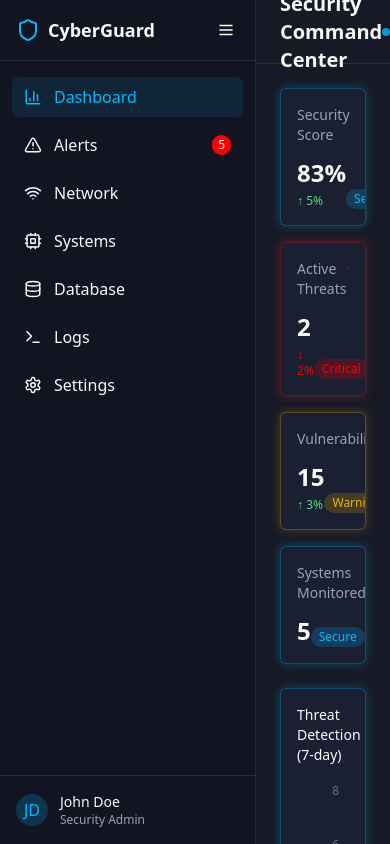
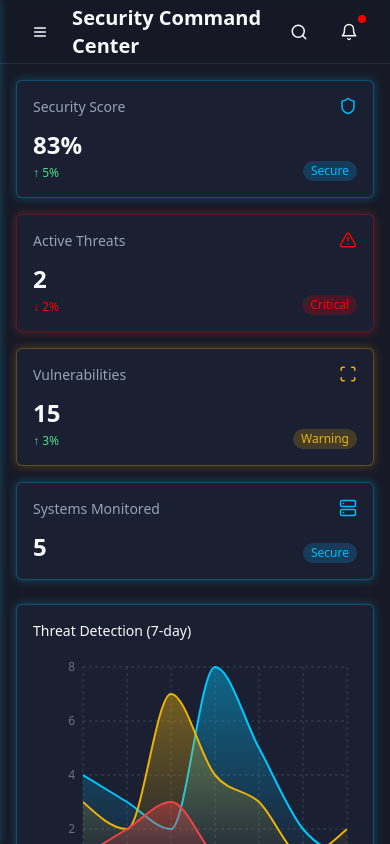
Before and after one commit to kumarsaurabhkv/cyber-guard-command-center, a React (Vite) app: page / in a window 390 px wide. Shown: the top 844 px of the page. Built offline with nearby package versions, Linux system fonts and the light colour scheme.

Commit message:
Fix: Make pages responsive
Implement responsiveness for all pages.

```diff
--- a/src/components/layout/DashboardLayout.tsx
+++ b/src/components/layout/DashboardLayout.tsx
@@ -6,6 +6,8 @@ import {
   AlertTriangle, Search
 } from 'lucide-react';
 import { cn } from '@/lib/utils';
+import { Button } from '@/components/ui/button';
+import { useToast } from '@/hooks/use-toast';
 
 interface DashboardLayoutProps {
   children: React.ReactNode;
@@ -14,6 +16,8 @@ interface DashboardLayoutProps {
 const DashboardLayout = ({ children }: DashboardLayoutProps) => {
   const [collapsed, setCollapsed] = useState(false);
   const [notifications, setNotifications] = useState(5);
+  const [mobileMenuOpen, setMobileMenuOpen] = useState(false);
+  const { toast } = useToast();
 
   const navItems = [
     { name: 'Dashboard', icon: BarChart3, active: true },
@@ -25,37 +29,60 @@ const DashboardLayout = ({ children }: DashboardLayoutProps) => {
     { name: 'Settings', icon: Settings },
   ];
 
+  const handleNavClick = (item: string) => {
+    toast({
+      title: `Navigating to ${item}`,
+      description: "This feature is coming soon!",
+    });
+  };
+
   return (
-    <div className="flex min-h-screen">
+    <div className="flex min-h-screen bg-background">
+      {/* Mobile menu overlay */}
+      {mobileMenuOpen && (
+        <div
+          className="fixed inset-0 bg-background/80 backdrop-blur-sm z-40 lg:hidden"
+          onClick={() => setMobileMenuOpen(false)}
+        />
+      )}
+
       {/* Sidebar */}
       <div className={cn(
-        "bg-sidebar h-screen flex flex-col border-r border-border transition-all duration-300",
-        collapsed ? "w-16" : "w-64"
+        "fixed inset-y-0 left-0 z-50 w-64 transform transition-transform duration-200 ease-in-out lg:relative lg:translate-x-0",
+        collapsed ? "w-16" : "w-64",
+        mobileMenuOpen ? "translate-x-0" : "-translate-x-full lg:translate-x-0"
       )}>
+        <div className="h-full bg-sidebar cyber-border flex flex-col">
           <div className="flex items-center justify-between p-4 border-b border-border">
             {!collapsed && (
               <div className="flex items-center space-x-2">
-              <Shield className="text-primary" />
+                <Shield className="text-primary animate-pulse" />
                 <span className="font-bold text-lg">CyberGuard</span>
               </div>
             )}
             {collapsed && <Shield className="text-primary mx-auto" />}
             <button
               onClick={() => setCollapsed(!collapsed)}
-            className="p-1 rounded-md hover:bg-sidebar-accent"
+              className="p-1 rounded-md hover:bg-sidebar-accent hidden lg:block"
+            >
+              <Menu size={18} />
+            </button>
+            <button
+              onClick={() => setMobileMenuOpen(false)}
+              className="p-1 rounded-md hover:bg-sidebar-accent lg:hidden"
             >
               <Menu size={18} />
             </button>
           </div>
 
-        <div className="flex-grow py-4">
+          <div className="flex-grow py-4 overflow-y-auto">
             <ul className="space-y-2 px-3">
               {navItems.map((item) => (
                 <li key={item.name}>
-                <a
-                  href="#"
+                  <button
+                    onClick={() => handleNavClick(item.name)}
                     className={cn(
-                    "flex items-center px-3 py-2 rounded-md transition-colors",
+                      "flex items-center w-full px-3 py-2 rounded-md transition-colors",
                       item.active ? "bg-primary/10 text-primary" : "hover:bg-sidebar-accent"
                     )}
                   >
@@ -70,7 +97,7 @@ const DashboardLayout = ({ children }: DashboardLayoutProps) => {
                         )}
                       </>
                     )}
-                </a>
+                  </button>
                 </li>
               ))}
             </ul>
@@ -94,14 +121,23 @@ const DashboardLayout = ({ children }: DashboardLayoutProps) => {
             )}
           </div>
         </div>
+      </div>
 
       {/* Main content */}
       <div className="flex-1 overflow-auto">
         {/* Top header */}
-        <header className="h-16 border-b border-border flex items-center justify-between px-6">
+        <header className="h-16 border-b border-border flex items-center justify-between px-6 sticky top-0 bg-background/95 backdrop-blur supports-[backdrop-filter]:bg-background/60 z-30">
           <div className="flex items-center space-x-4">
+            <Button
+              variant="ghost"
+              size="icon"
+              className="lg:hidden"
+              onClick={() => setMobileMenuOpen(true)}
+            >
+              <Menu className="h-5 w-5" />
+            </Button>
             <h1 className="text-xl font-bold">Security Command Center</h1>
-            <div className="status-active ml-4">System Online</div>
+            <div className="status-active ml-4 hidden sm:flex">System Online</div>
           </div>
 
           <div className="flex items-center space-x-4">
@@ -114,7 +150,7 @@ const DashboardLayout = ({ children }: DashboardLayoutProps) => {
               <button className="p-2 rounded-md hover:bg-secondary">
                 <Bell size={18} />
                 {notifications > 0 && (
-                  <span className="absolute top-0 right-0 w-2 h-2 rounded-full bg-destructive" />
+                  <span className="absolute top-0 right-0 w-2 h-2 rounded-full bg-destructive animate-pulse" />
                 )}
               </button>
             </div>
@@ -122,7 +158,7 @@ const DashboardLayout = ({ children }: DashboardLayoutProps) => {
         </header>
 
         {/* Main content area */}
-        <main className="p-6">
+        <main className="p-4 md:p-6 max-w-7xl mx-auto">
           {children}
         </main>
       </div>
--- a/src/index.css
+++ b/src/index.css
@@ -1,4 +1,3 @@
-
 @tailwind base;
 @tailwind components;
 @tailwind utilities;
@@ -95,6 +94,26 @@
     content: "";
     @apply absolute w-2 h-2 rounded-full bg-destructive animate-pulse -left-4;
   }
+
+  .dashboard-card {
+    @apply p-6 rounded-lg cyber-border relative overflow-hidden transition-transform hover:scale-[1.02] hover:shadow-lg;
+    animation: float 6s ease-in-out infinite;
+  }
+
+  .dashboard-card::before {
+    content: "";
+    @apply absolute inset-0 bg-gradient-to-r from-primary/10 to-transparent opacity-0 transition-opacity;
+  }
+
+  .dashboard-card:hover::before {
+    @apply opacity-100;
+  }
+
+  .dashboard-card::after {
+    content: "";
+    @apply absolute top-0 left-0 w-full h-[2px] bg-primary/30;
+    animation: scan 2s linear infinite;
+  }
 }
 
 /* 3D Animation Keyframes */
@@ -143,3 +162,15 @@
   @apply h-full w-full flex-1 transition-all;
   background-color: var(--progress-foreground);
 }
+
+@keyframes cardHover {
+  0% {
+    transform: translateY(0) scale(1);
+  }
+  50% {
+    transform: translateY(-5px) scale(1.02);
+  }
+  100% {
+    transform: translateY(0) scale(1);
+  }
+}
--- a/src/pages/Index.tsx
+++ b/src/pages/Index.tsx
@@ -24,37 +24,37 @@ const Index = () => {
           />
           <StatusCard
             title="Active Threats"
-            value={2}
+            value="2"
             icon={AlertTriangle}
             status="critical"
             trend={{ value: 2, isPositive: false }}
           />
           <StatusCard
             title="Vulnerabilities"
-            value={15}
+            value="15"
             icon={Scan}
             status="warning"
             trend={{ value: 3, isPositive: true }}
           />
           <StatusCard
             title="Systems Monitored"
-            value={5}
+            value="5"
             icon={Server}
             status="normal"
           />
         </div>
 
         {/* Security Metrics */}
-        <SecurityMetrics />
+        <div className="grid grid-cols-1 xl:grid-cols-2 gap-6">
+          <SecurityMetrics />
+          <AlertsPanel />
+        </div>
 
-        {/* Alerts */}
-        <AlertsPanel />
-
-        {/* Network Scanner */}
-        <NetworkScanner />
-
-        {/* System Health */}
-        <SystemHealth />
+        {/* Network Scanner and System Health */}
+        <div className="grid grid-cols-1 xl:grid-cols-2 gap-6">
+          <NetworkScanner />
+          <SystemHealth />
+        </div>
 
         {/* Log Viewer */}
         <LogViewer />
```
Lines whose indentation alone changed are shown as unchanged.
